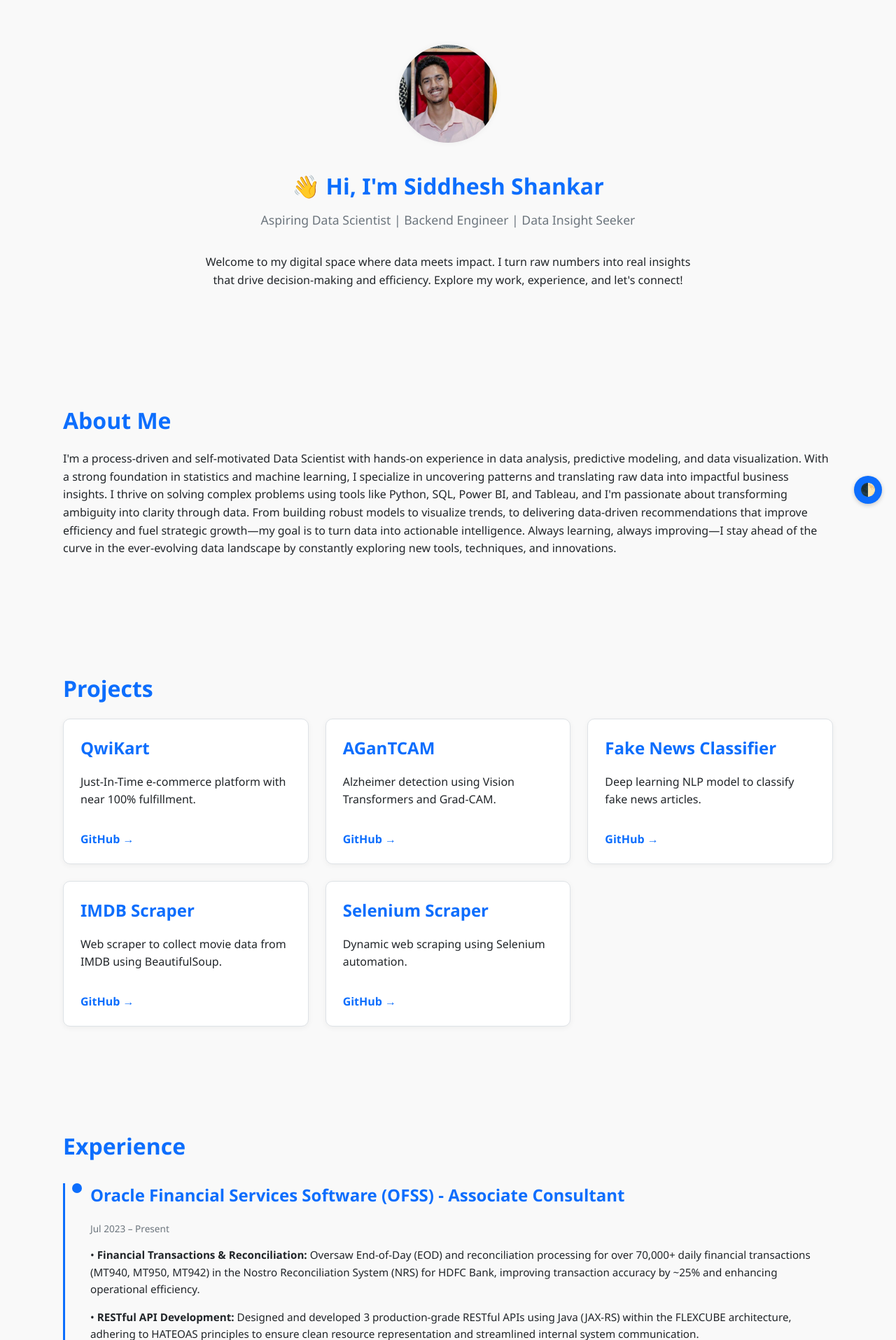
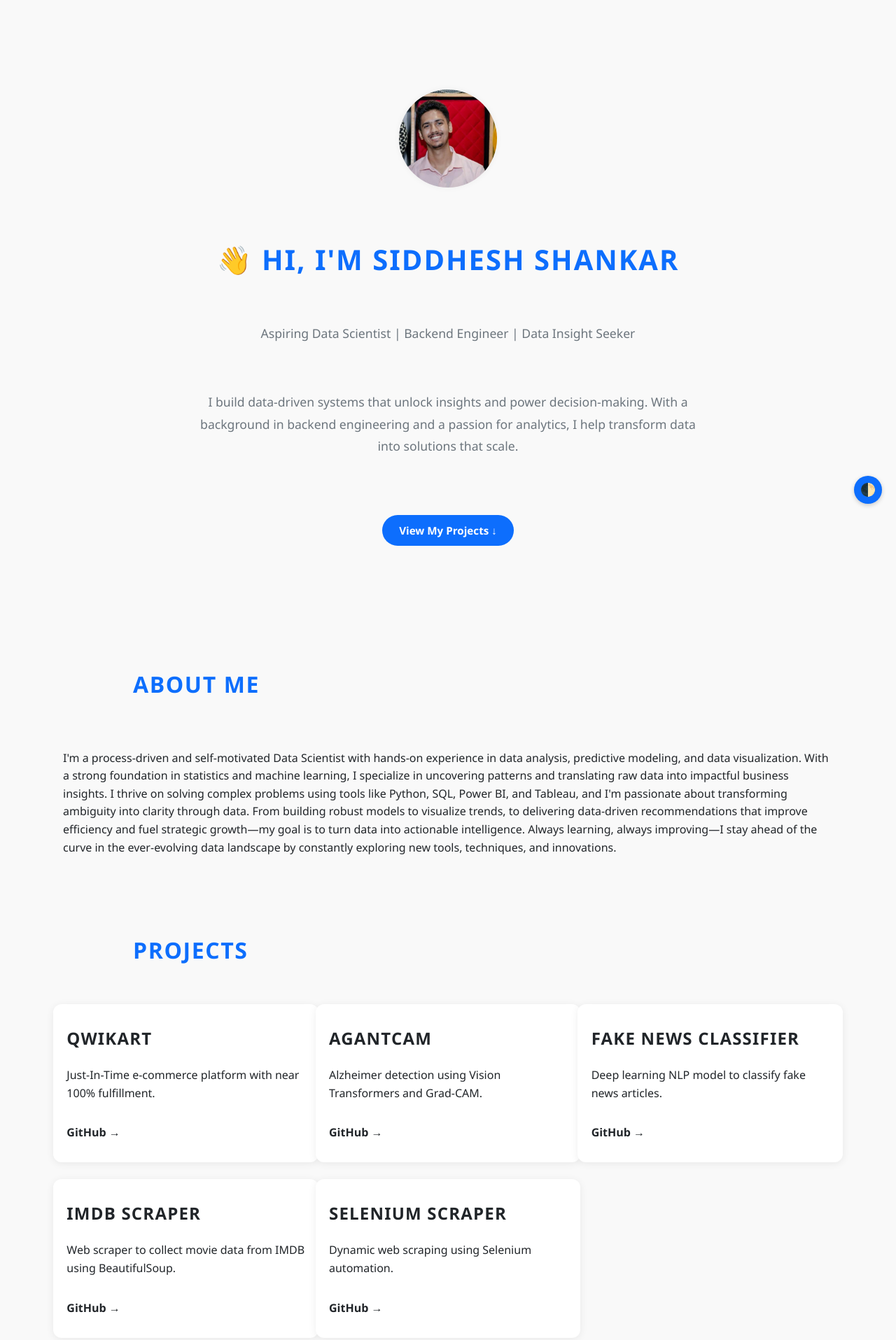
Before and after one commit to SiddheshCodeMaster/DataSavyWithSiddhesh, a Flask app: page / in a window 1280 px wide. Shown: the part 60-1975 px from the top of the page at 70% size. Run offline with Flask 3, Linux system fonts and the light colour scheme.

Commit message:
Fixed page orientation bugs and rendering

```diff
--- a/app/static/css/style.css
+++ b/app/static/css/style.css
@@ -34,12 +34,41 @@ body.dark {
 .container {
   max-width: 1100px;
   margin: auto;
-  padding: 4rem 1rem;
+  padding: 3rem 1rem;
+  display: flex;
+  flex-direction: column;
+  gap: 2rem;
+  align-items: flex-start;
+  text-align: left;
+}
+
+/* Section Divider */
+.section-divider {
+  width: 100%;
+  max-width: 900px;
+  height: 1px;
+  background-color: var(--border);
+  margin: 3rem auto;
+}
+
+#home {
+  display: flex;
+  flex-direction: column;
+  align-items: flex-start;
+  justify-content: center;
+  text-align: left;
+  padding: 5rem 1rem;
 }
 
 h1, h2 {
   color: var(--primary);
   font-weight: 600;
+  text-transform: uppercase;
+  letter-spacing: 0.05em;
+  text-align: left;
+  width: 100%;
+  max-width: 900px;
+  margin: 0 auto 1.5rem auto;
 }
 
 p {
@@ -105,6 +134,8 @@ p {
   display: flex;
   flex-direction: column;
   gap: 1rem;
+  align-items: flex-start;
+  text-align: left;
 }
 
 .skill-name {
@@ -129,29 +160,40 @@ p {
 }
 
 /* Projects */
+
+/* ...existing code... */
 .project-grid {
   display: grid;
-  grid-template-columns: repeat(auto-fit, minmax(260px, 1fr));
+  grid-template-columns: repeat(auto-fit, minmax(300px, 1fr));
   gap: 1.5rem;
+  align-items: stretch;
+  justify-items: center;
+  width: 100%;
+  margin: 0 auto;
+  max-width: 1200px; /* Optional: limits grid width for large screens */
+  background: var(--bg);
 }
-
 .project-card {
-  background-color: var(--light);
-  border: 1px solid var(--border);
-  padding: 1.5rem;
-  border-radius: 10px;
-  box-shadow: 0 2px 8px var(--shadow);
-  transition: transform 0.3s, box-shadow 0.3s;
+  background: #fff;
+  border-radius: 12px;
+  box-shadow: 0 2px 12px rgba(0,0,0,0.07);
+  padding: 2rem 1.2rem;
+  min-width: 260px;
+  max-width: 340px;
+  width: 100%;
+  text-align: left;
+  transition: box-shadow 0.2s;
+  background: var(--light); /* Uses light/dark variable */
+  color: var(--text);
 }
-
 .project-card:hover {
-  transform: translateY(-6px);
-  box-shadow: 0 8px 24px var(--shadow);
+  box-shadow: 0 4px 24px rgba(0,0,0,0.12);
 }
 
 .project-card h2 {
   margin-top: 0;
   color: var(--primary);
+  color: var(--text);
 }
 
 .project-card p {
@@ -164,6 +206,7 @@ p {
   color: var(--primary);
   text-decoration: none;
   font-weight: 600;
+  color: var(--text);
 }
 
 /* Timeline */
@@ -190,6 +233,10 @@ p {
 
 .timeline-content {
   padding-left: 1rem;
+  display: flex;
+  flex-direction: column;
+  align-items: flex-start;
+  text-align: left;
 }
 
 .timeline-date {
@@ -206,13 +253,16 @@ p {
 .download-btn {
   background-color: var(--primary);
   color: #fff;
-  padding: 0.6rem 1.2rem;
+  padding: 0.75rem 1.5rem;
   border: none;
-  border-radius: 5px;
+  border-radius: 30px;
   text-decoration: none;
-  font-weight: bold;
-  display: inline-block;
-  margin-top: 1rem;
+  text-align: center;
+  font-weight: 600;
+  font-size: 0.95rem;
+  display: block;
+  margin: 1rem auto 0 auto;
+  transition: background-color 0.3s ease;
 }
 
 .download-btn:hover {
@@ -255,10 +305,10 @@ p {
 /* Footer */
 .footer {
   text-align: center;
-  padding: 2rem;
+  padding: 1.5rem;
   background-color: var(--light);
   color: var(--muted);
-  margin-top: 4rem;
+  margin-top: 3rem;
   border-top: 1px solid var(--border);
 }
 
--- a/app/templates/index.html
+++ b/app/templates/index.html
@@ -22,14 +22,16 @@
   </ul>
 </nav>
 
-<div class="container" id="home" style="display: flex; flex-direction: column; align-items: center; text-align: center;">
+<div class="container" id="home" style="display: flex; flex-direction: column; align-items: center; justify-content: center; text-align: center; padding: 8rem 1rem;">
   <img src="{{ url_for('static', filename='images/about_me.jpeg') }}" alt="Siddhesh" class="profile-pic">
-  <h1 style="margin-top: 1rem;">👋 Hi, I'm Siddhesh Shankar</h1>
-  <p class="subtitle">Aspiring Data Scientist | Backend Engineer | Data Insight Seeker</p>
-  <p style="margin-top: 1rem; max-width: 700px;">
-    Welcome to my digital space where data meets impact. I turn raw numbers into real insights that drive decision-making and efficiency. Explore my work, experience, and let's connect!
+  <h1 style="margin-top: 1.2rem; font-size: 2.5rem; align-items: center; justify-content: center; text-align: center;">👋 Hi, I'm Siddhesh Shankar</h1>
+  <p class="subtitle" style="margin-top: 0.5rem;">Aspiring Data Scientist | Backend Engineer | Data Insight Seeker</p>
+  <p style="margin-top: 1.2rem; max-width: 720px; font-size: 1.1rem; color: var(--muted); line-height: 1.8;">
+    I build data-driven systems that unlock insights and power decision-making. With a background in backend engineering and a passion for analytics, I help transform data into solutions that scale.
   </p>
+  <a href="#projects" class="download-btn" style="margin-top: 2rem;">View My Projects ↓</a>
 </div>
+
 
 
 <div class="container" id="about" data-animate>
@@ -117,7 +119,7 @@ Always learning, always improving—I stay ahead of the curve in the ever-evolvi
       <div class="timeline-dot"></div>
       <div class="timeline-content">
         <h2>Genefied Brand Protection Solutions - Data Analyst Intern</h2>
-        <span class="timeline-date">2023</span>
+        <span class="timeline-date">June 2022 - Aug 2022</span>
         <p>• <strong>Dashboard Development & Data Visualization:</strong> Designed interactive dashboards for client presentations using Power BI and Google Analytics to support data-driven decision-making.</p>
 
         <p>• <strong>Client Engagement & Data Solutions:</strong> Met with clients, including BookMyShow and KEI Industries, to present data-driven insights and recommend strategic solutions.</p>
@@ -170,6 +172,5 @@ Always learning, always improving—I stay ahead of the curve in the ever-evolvi
 
   document.querySelectorAll('[data-animate]').forEach(el => observer.observe(el));
 </script>
-
 </body>
 </html>
```
